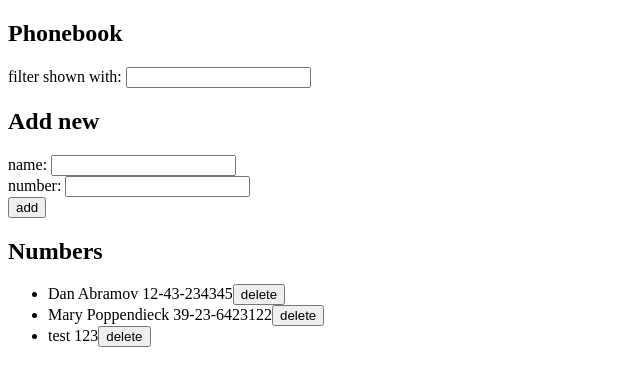
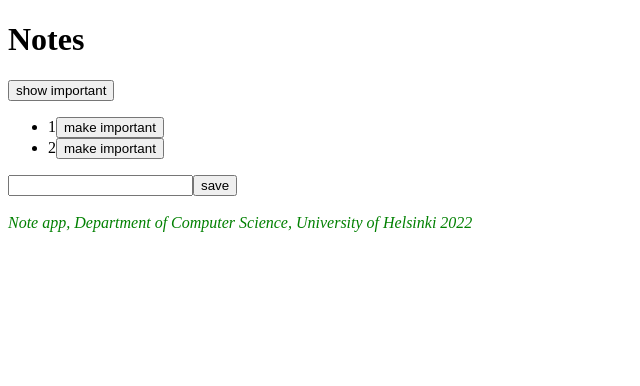
Before and after one commit to AndrewJreij/FSO, a React (Create React App) app: page / in a window 1280 px wide. Shown: the top 386 px of the page, without its empty margins (0-640 px from the left). Built offline with nearby package versions, Linux system fonts and the light colour scheme; data requests are answered from the project's data file.

Commit message:
notebook null initial state

```diff
--- a/src/App.js
+++ b/src/App.js
@@ -1,130 +1,108 @@
-import { useState } from 'react'
-import PersonForm from './components/PersonForm'
-import Filter from './components/Filter'
-import numberService from './services/numbers'
-import { useEffect } from 'react'
-import Person from './components/Person'
+import { useState, useEffect } from 'react'
+
+import Note from './components/Note'
 import Notification from './components/Notification'
-import './index.css'
+import noteService from './services/notes'
+
+const Footer = () => {
+    const footerStyle = {
+        color: 'green',
+        fontStyle: 'italic',
+        fontSize: 16
+    }
+    return (
+        <div style={footerStyle}>
+            <br />
+            <em>Note app, Department of Computer Science, University of Helsinki 2022</em>
+        </div>
+    )
+}
 
 const App = () => {
-    const [persons, setPersons] = useState([
-        { name: 'Arto Hellas', number: '123-123456' }
-    ])
-    const [newName, setNewName] = useState('')
-    const [newNumber, setNewNumber] = useState('')
-    const [filter, setFilter] = useState('')
-    const [message, setMessage] = useState()
-    let messageCategory = ''
+    const [notes, setNotes] = useState([])
+    const [newNote, setNewNote] = useState('')
+    const [showAll, setShowAll] = useState(true)
+    const [errorMessage, setErrorMessage] = useState(null)
 
     useEffect(() => {
-        numberService
+        noteService
             .getAll()
-            .then(response => {
-                setPersons(response)
+            .then(initialNotes => {
+                setNotes(initialNotes)
             })
     }, [])
 
-    const peopleToShow = filter !== ''
-        ? persons.filter(person => person.name.toLowerCase().includes(filter))
-        : persons
-
-    const addPerson = (event) => {
+    const addNote = (event) => {
         event.preventDefault()
-
-        const newPerson = {
-            name: newName,
-            number: newNumber
+        const noteObject = {
+            content: newNote,
+            date: new Date().toISOString(),
+            important: Math.random() > 0.5,
+            id: notes.length + 1,
         }
 
-        const existingPerson = persons.some((person) => person.name === newName)
-
-        if (existingPerson) {
-
-            const person = persons.find(p => p.name === newName)
-            const changedPerson = { ...person, number: newNumber }
-
-            if (window.confirm(`${newName} is already added to phonebook, replace the old number with the new one?`)) {
-                numberService
-                    .update(changedPerson)
-                    .then(response => {
-                        setPersons(persons.map(person => person.id !== changedPerson.id ? person : response))
-                    })
-            }
-        } else {
-            numberService
-                .create(newPerson)
-                .then(response => {
-                    setPersons(persons.concat(response))
+        noteService
+            .create(noteObject)
+            .then(returnedNote => {
+                setNotes(notes.concat(returnedNote))
+                setNewNote('')
             })
     }
 
-        setNewName('')
-        setNewNumber('')
-
-        setMessage(`Added ${newName}`)
-        messageCategory = 'success'
-        setTimeout(() => setMessage(''), 5000)
+    const handleNoteChange = (event) => {
+        setNewNote(event.target.value)
     }
 
-    const deletePerson = (id, name) => {
-        if (window.confirm(`Delete ${name}?`)) {
-            numberService
-                .deleteEntity(id)
-                .then((response) => {
-                    setPersons(persons.filter(person => person.id !== id))
+    const toggleImportanceOf = id => {
+        const note = notes.find(n => n.id === id)
+        const changedNote = { ...note, important: !note.important }
+
+        noteService
+            .update(id, changedNote)
+            .then(returnedNote => {
+                setNotes(notes.map(note => note.id !== id ? note : returnedNote))
             })
             .catch(error => {
-                    setMessage(`Information of ${name} has already been deleted from server`)
+                setErrorMessage(
+                    `Note '${note.content}' was already removed from server`
+                )
                 setTimeout(() => {
-                        setMessage(null)
+                    setErrorMessage(null)
                 }, 5000)
-                    setPersons(persons.filter(person => person.id !== id))
-                    messageCategory = 'error'
+                setNotes(notes.filter(n => n.id !== id))
             })
     }
 
-    }
-
-    const handleNameChange = (event) => {
-        console.log(event.target.value)
-        setNewName(event.target.value)
-    }
-
-    const handleNumberChange = (event) => {
-        console.log(event.target.value)
-        setNewNumber(event.target.value)
-    }
-
-    const handleFilterChange = (event) => {
-        setFilter(event.target.value)
-    }
+    const notesToShow = showAll
+        ? notes
+        : notes.filter(note => note.important)
 
     return (
         <div>
-            <h2>Phonebook</h2>
+            <h1>Notes</h1>
+            <Notification message={errorMessage} />
             <div>
-                <Notification className={messageCategory} message={message} />
+                <button onClick={() => setShowAll(!showAll)}>
+                    show {showAll ? 'important' : 'all'}
+                </button>
             </div>
-            <div>
-                <Filter text='filter shown with' inputValue={filter} inputOnChange={handleFilterChange} />
-            </div>
-            <h2>Add new</h2>
-            <PersonForm onSubmit={addPerson} nameValue={newName} onNameChange={handleNameChange}
-                numberValue={newNumber} onNumberChange={handleNumberChange} />
-            <h2>Numbers</h2>
-            <div>
             <ul>
-                    {peopleToShow.map(person =>
-                        <Person
-                            key={person.id}
-                            person={person}
-                            onDelete={() => deletePerson(person.id, person.name)
-                            }
+                {notesToShow.map(note =>
+                    <Note
+                        key={note.id}
+                        note={note}
+                        toggleImportance={() => toggleImportanceOf(note.id)}
                     />
                 )}
             </ul>
-            </div>
+            <form onSubmit={addNote}>
+                <input
+                    value={newNote}
+                    onChange={handleNoteChange}
+                />
+                <button type="submit">save</button>
+            </form>
+            <Footer />
         </div>
     )
 }
```
Also changed, not shown: Parts/part2/notebook/App.js (+6 -1 lines). Lines whose indentation alone changed are shown as unchanged.
